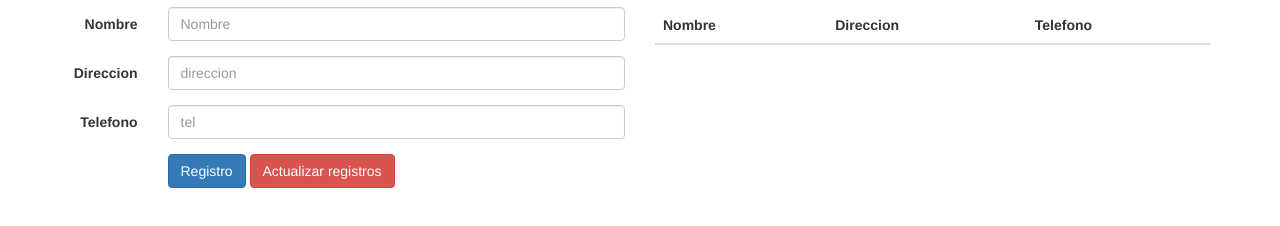
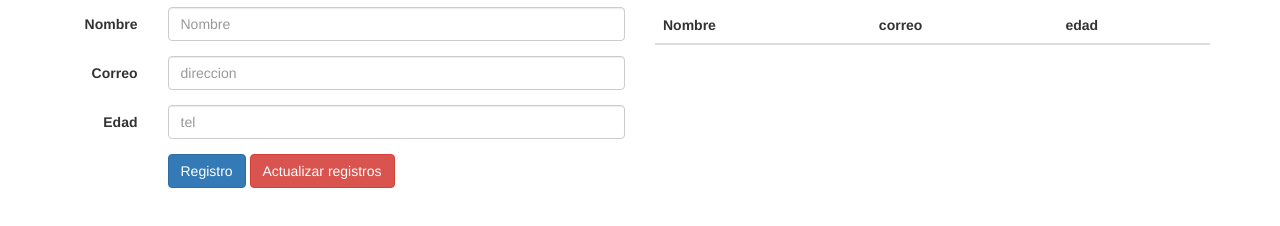
Before and after one commit to Os24/formulario_jquery, a plain HTML site: page index.html in a window 1280 px wide. Shown: the part 56-282 px from the top of the page. Drawn offline with Linux system fonts and the light colour scheme.

Commit message:
se actualizo html

```diff
--- a/index.html
+++ b/index.html
@@ -19,13 +19,13 @@
 						</div>
 					</div>
 					<div class="form-group">
-						<label for="direccion" class="col-sm-2 control-label">Direccion</label>
+						<label for="direccion" class="col-sm-2 control-label">Correo</label>
 						<div class="col-sm-10">
 							<input type="text" class="form-control" id="direccion" placeholder="direccion">
 						</div>
 					</div>
 					<div class="form-group">
-						<label for="telefono" class="col-sm-2 control-label">Telefono</label>
+						<label for="telefono" class="col-sm-2 control-label">Edad</label>
 						<div class="col-sm-10">
 							<input type="tel" class="form-control" id="telefono" placeholder="tel">
 						</div>
@@ -43,7 +43,7 @@
 			<div class="col-md-6">
 				<h2>Tabla de registro</h2>
 				<table class="table">
-					<thead> <tr>  <th>Nombre</th> <th>Direccion</th> <th>Telefono</th> </tr>
+					<thead> <tr>  <th>Nombre</th> <th>correo</th> <th>edad</th> </tr>
 					</thead>
 					<tbody id="mytable-body">
 
```
